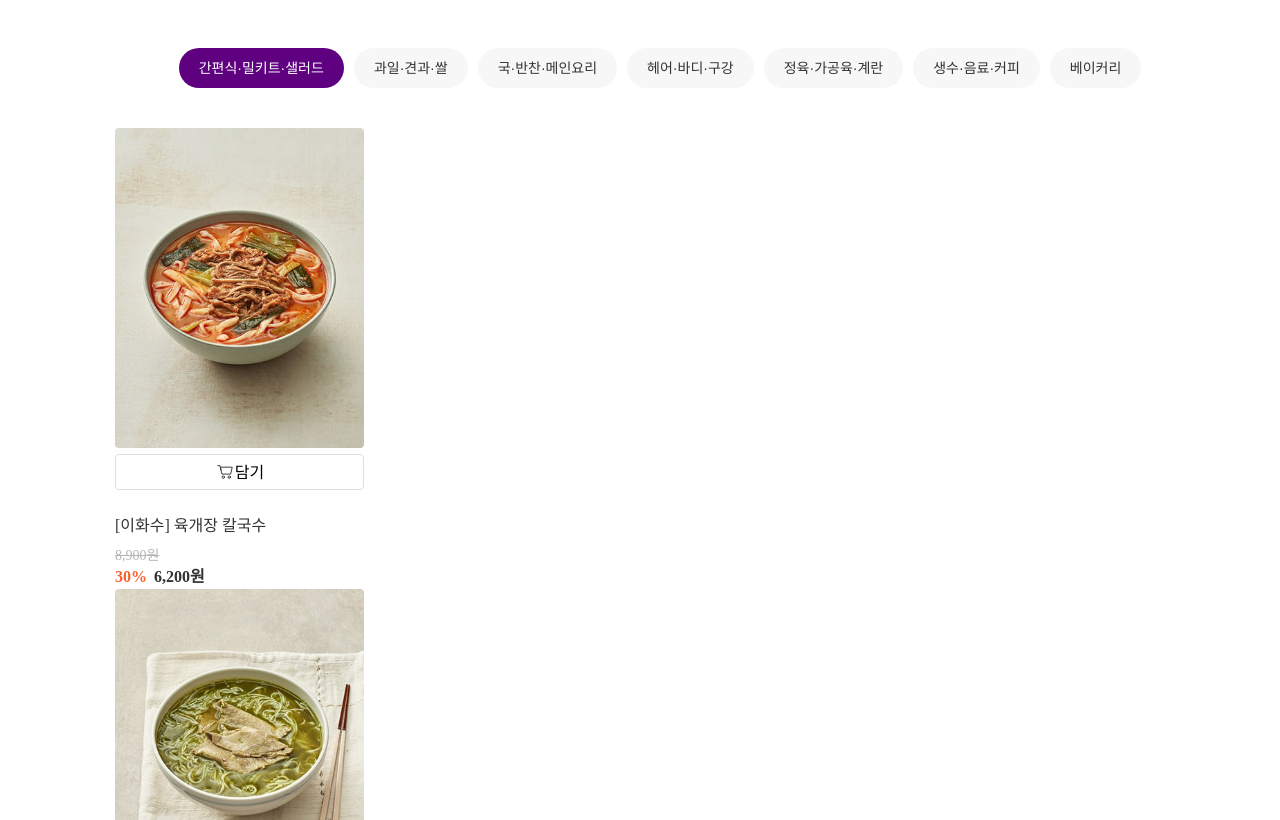
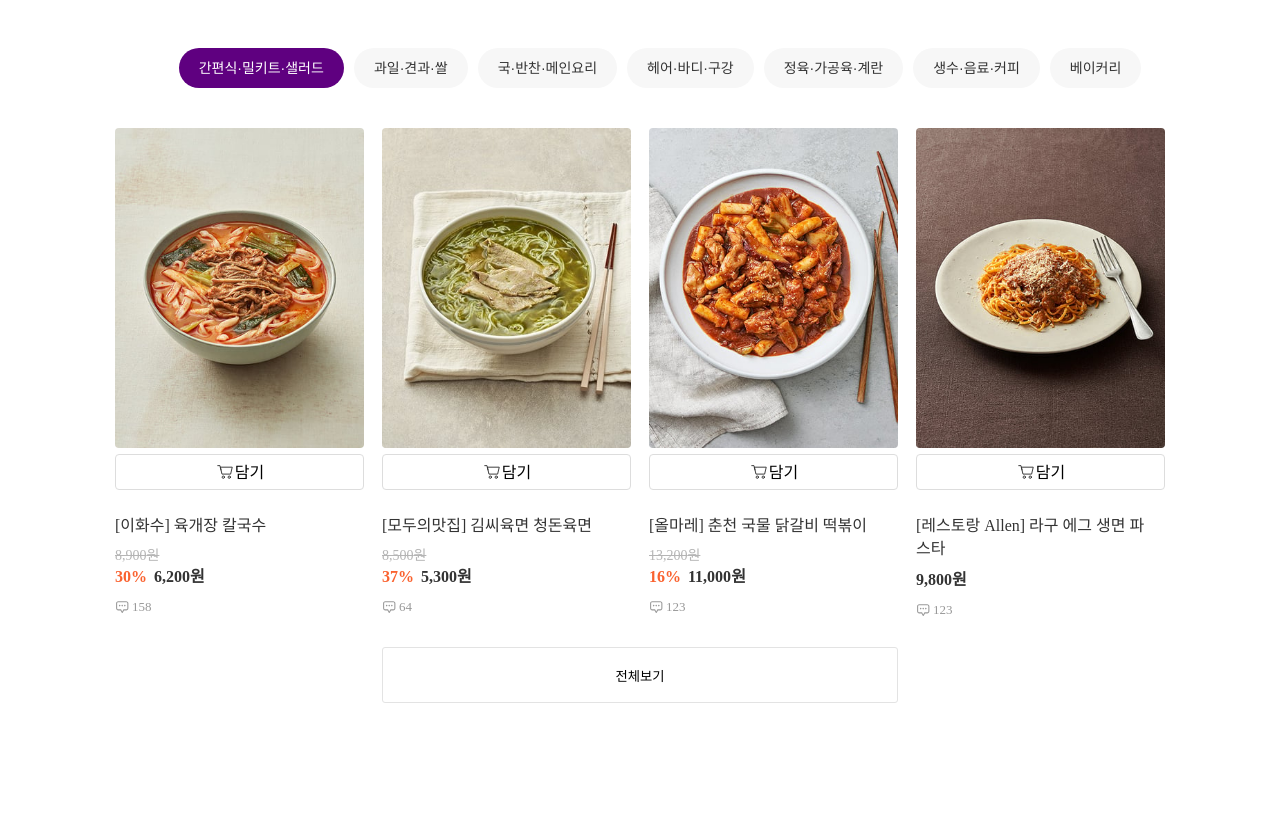
Before and after one commit to HeoJoe/kurly_clone-coding, a React (Create React App) app: page / in a window 1280 px wide. Shown: the part 680-1500 px from the top of the page. After the commit the page ends 1431 px from the top, so only its background shows below. Built offline with nearby package versions, Linux system fonts and the light colour scheme.

Commit message:
[Feat] 상품 구현 완

```diff
--- a/src/components/MDRecom.js
+++ b/src/components/MDRecom.js
@@ -147,9 +147,8 @@ const ProductListSub = styled.div`
     width: 1050px;
     margin: 0px auto;
     overflow: hidden;
-
-    transform: translate3d(0px, 0px, 0px);
-    transition-duration: 0ms;
+    display: flex;
+    flex-direction: row;
 `;
 const MoreBtn = styled.button`
     margin: 0 auto;
--- a/src/components/ProductItem.js
+++ b/src/components/ProductItem.js
@@ -1,6 +1,8 @@
 import styled from "styled-components";
+import palette from "../styles/palette";
+
 import cartImg from '../assets/ic_CartBtn.svg';
-import palette from "../styles/palette";
+import reviewImg from '../assets/ic_reviewImg.svg';
 
 const ProductItem = ({ img, title, costPrice, discountRate, review }) => {
     const addComma = (price) => {
@@ -34,6 +36,10 @@ const ProductItem = ({ img, title, costPrice, discountRate, review }) => {
                 ) : (
                     <SalesPrice> {addComma(FormattPrice())}원 </SalesPrice>
                 )}
+                <ProductReviewContainer>
+                    <ReviewIcon src={reviewImg}/>
+                    <ReviewInfo> {review} </ReviewInfo>
+                </ProductReviewContainer>
             </ProductInfoContainer>
         </Container>
     );
@@ -72,6 +78,7 @@ const KeepBtnContainer = styled.button`
     background-color: ${palette.white};
     border: 1px solid rgb(221, 221, 221);
     border-radius: 4px;
+    cursor: pointer;
 `;
 const CartImg = styled.img`
     width: 20px;
@@ -126,4 +133,24 @@ const SalesPrice = styled.div`
     line-height: 1.5;
     white-space: nowrap;
 `;
+const ProductReviewContainer = styled.div`
+    padding-top: 8px;
+    font-size: 13px;
+    line-height: 20px;
+    display: flex;
+    flex-direction: row;
+    align-items: center;
+`;
+const ReviewIcon = styled.img`
+    width: 15px;
+    height: 15px;
+    margin-top: -2px;
+`;
+const ReviewInfo = styled.div`
+    padding-left: 2px;
+    font-weight: 400;
+    font-size: 13px;
+    line-height: 20px;
+    color: rgb(153, 153, 153);
+`;
 export default ProductItem;
```
Also changed, not shown: src/assets/ic_reviewImg.svg (added).
